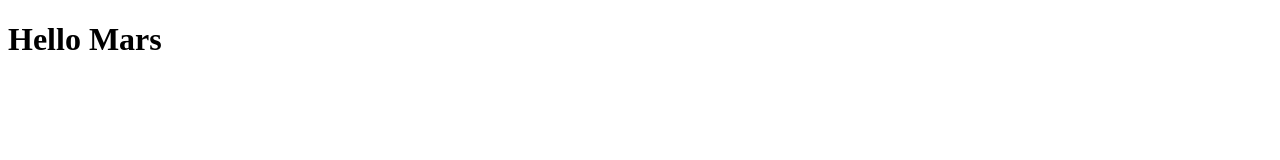
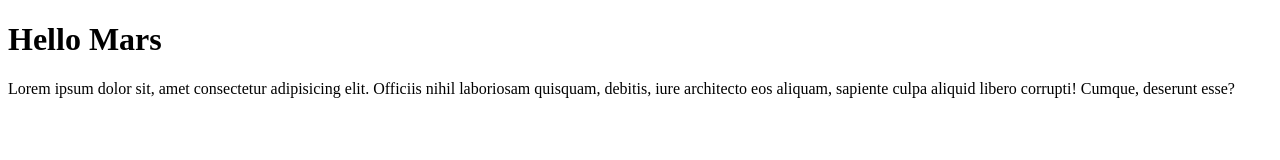
Before and after one commit to Fyyqq/remote-test, a plain HTML site: page index.html in a window 1280 px wide. Drawn offline with Linux system fonts and the light colour scheme.

Commit message:
add p in index.html

```diff
--- a/index.html
+++ b/index.html
@@ -8,5 +8,6 @@
 </head>
 <body>
     <h1>Hello Mars</h1>
+    <p>Lorem ipsum dolor sit, amet consectetur adipisicing elit. Officiis nihil laboriosam quisquam, debitis, iure architecto eos aliquam, sapiente culpa aliquid libero corrupti! Cumque, deserunt esse?</p>
 </body>
 </html>
```
